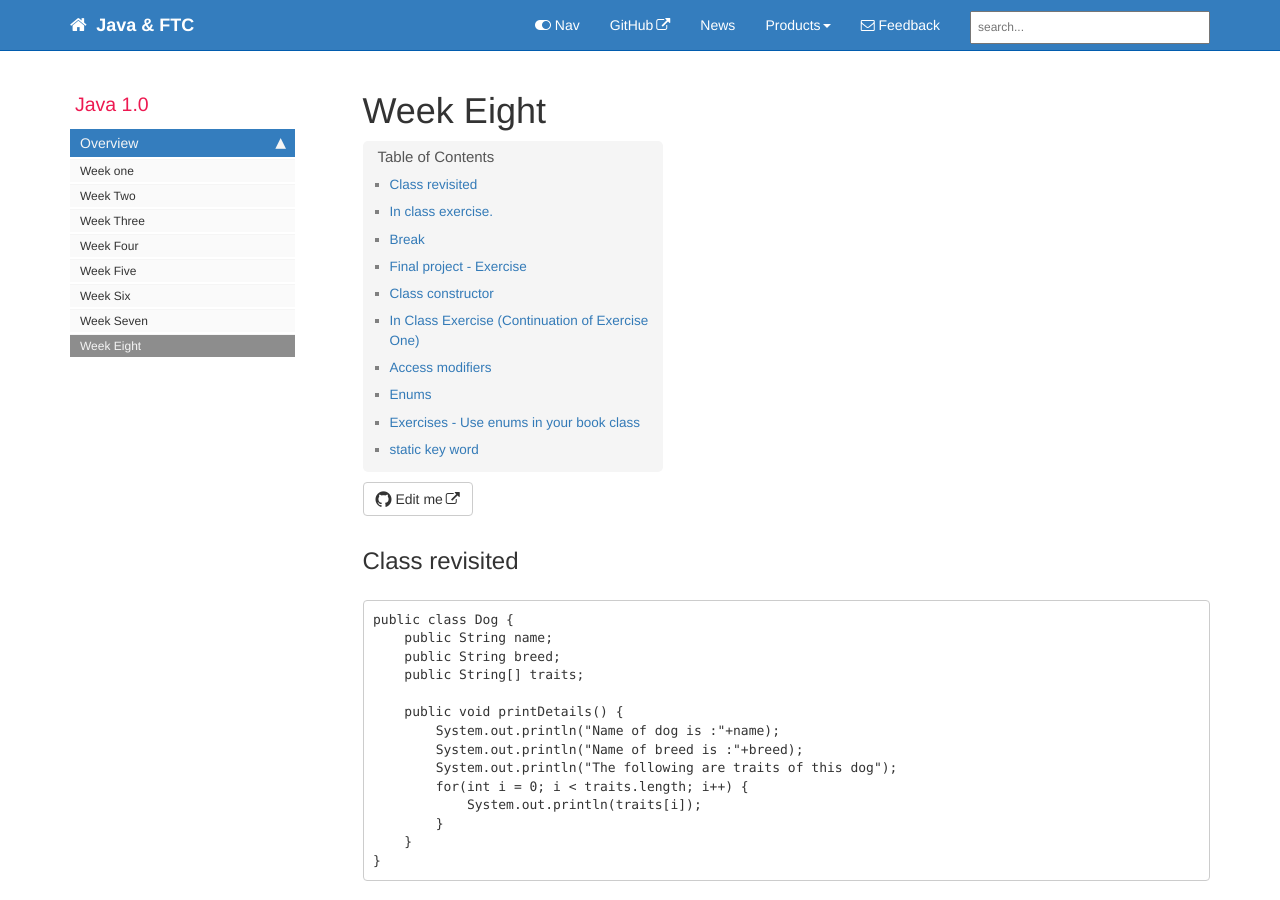
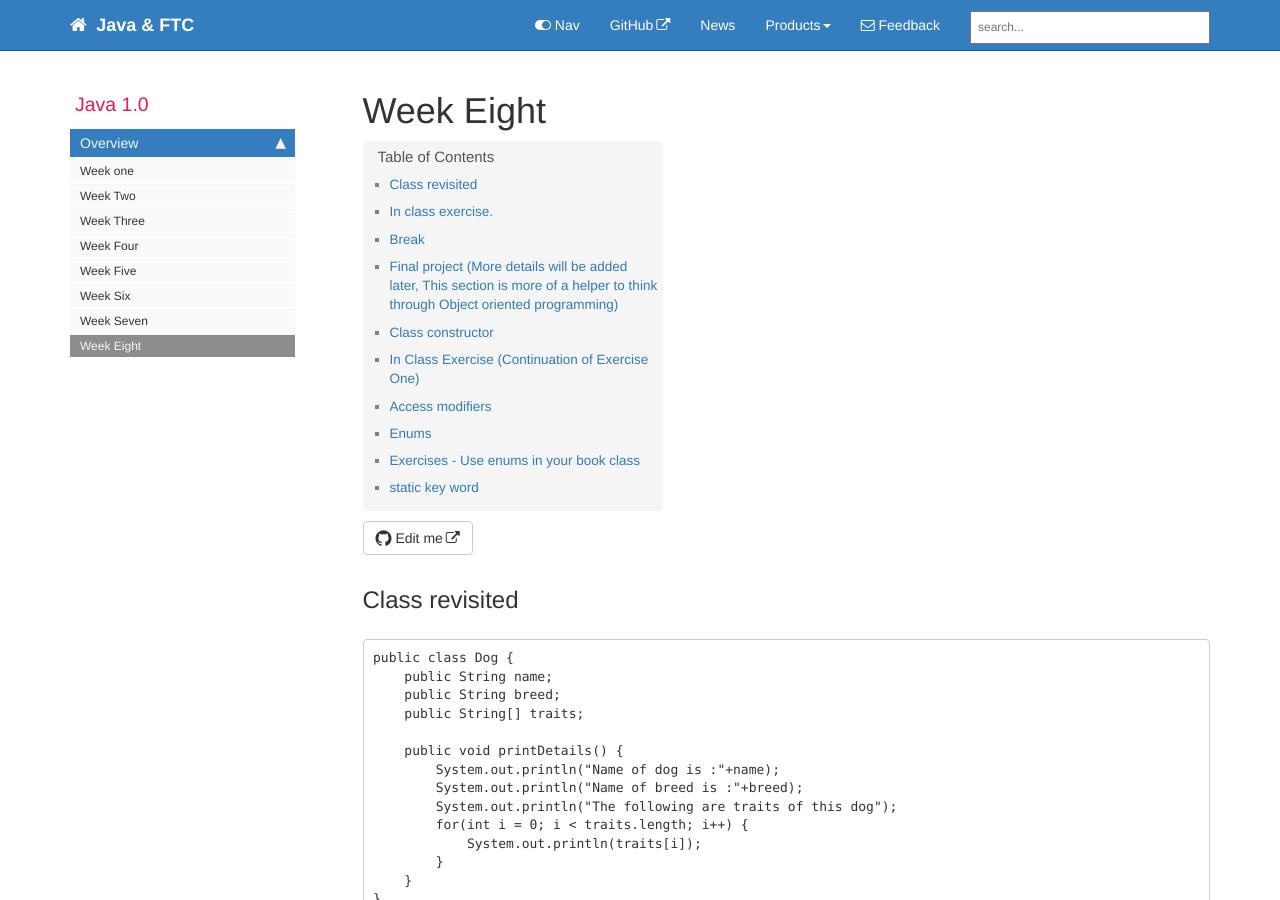
Before and after one commit to rambethina/java, a Jekyll site: the page built from pages/mydoc/mydoc_week_eight.md, in a window 1280 px wide and 900 px high. Built offline with Jekyll 4.4.1, drawn with Linux system fonts in a browser that asks for light colours; comment, search, counter and statistics services are not loaded; some of the changed text lies outside the part shown.

Commit message:
adjust week eight content

```diff
--- a/pages/mydoc/mydoc_week_eight.md
+++ b/pages/mydoc/mydoc_week_eight.md
@@ -96,7 +96,7 @@ public class WeekEightStarter {
 ## Break
 * Time for questions
 * Look at final project below, read the project documentation and think thru what classes you need, what instances variables you need per class and methods you need for each class.
-## Final project - Exercise
+## Final project (More details will be added later, This section is more of a helper to think through Object oriented programming)
 
 Goal: Based on following description figure out
 * List of classes,
```
